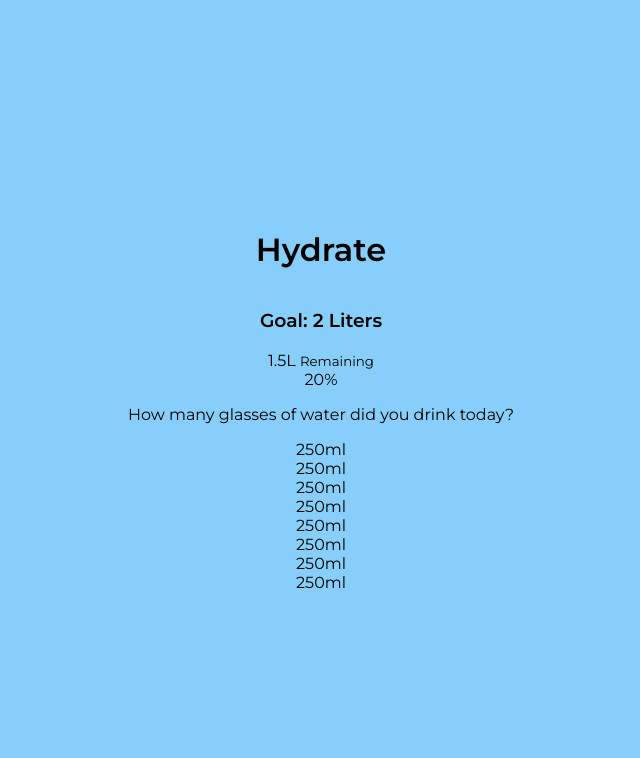
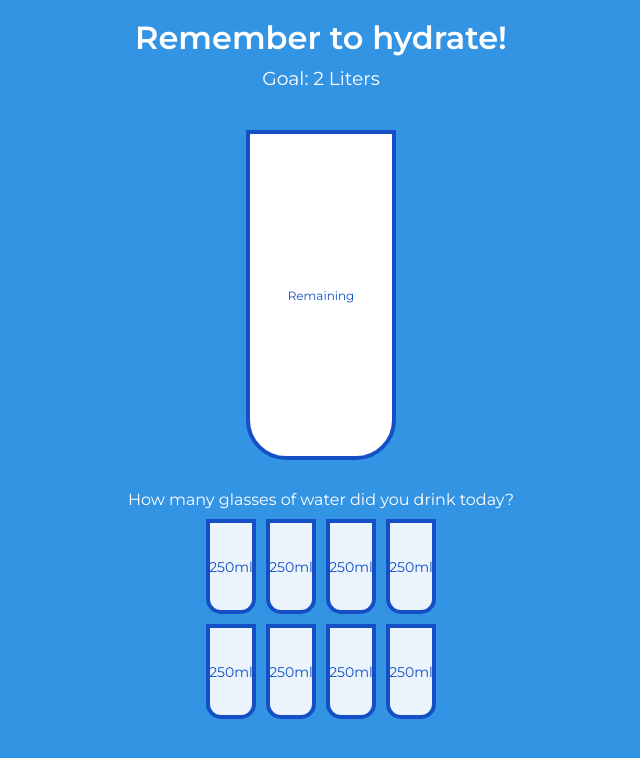
Before and after one commit to nikczemnydev/HydrationTracker, a plain HTML site: page index.html in a window 1280 px wide. Shown: the whole page, without its empty margins (319-959 px from the left). Drawn offline with Linux system fonts and the light colour scheme.

Commit message:
Fixed some bracketing mistakes in HTML file, finished the rest of the layout, removed hardcoded values that are going to be taken care of by javascript. Placed and resized some items correctly in the stylesheet.

```diff
--- a/index.html
+++ b/index.html
@@ -13,24 +13,23 @@
         <link rel="stylesheet" href="style.css">
     </head>
     <body>
-        <h1>Hydrate</h1>
+        <h1>Remember to hydrate!</h1>
         <h3>Goal: 2 Liters</h3>
 
         <div class="cup">
-            <div class="remaining" id="remaining"></div>
-            <span id="liters">1.5L</span>
-            <small>Remaining</small>
-        </div>
+            <div class="remaining" id="remaining">
+                <span id="liters"></span>
+                <small>Remaining</small>
+            </div>
 
-        <div class="percentage" id="percentage">
-            20%
+            <div class="percentage" id="percentage"></div>
         </div>
 
         <p class="text">How many glasses of water did you drink today?</p>
 
         <div class="cups">
-            <div class="cup cup-small full">250ml</div>
-            <div class="cup cup-small full">250ml</div>
+            <div class="cup cup-small">250ml</div>
+            <div class="cup cup-small">250ml</div>
             <div class="cup cup-small">250ml</div>
             <div class="cup cup-small">250ml</div>
             <div class="cup cup-small">250ml</div>
--- a/style.css
+++ b/style.css
@@ -1,17 +1,106 @@
 @import url('https://fonts.googleapis.com/css?family=Montserrat:400,600&display=swap');
+
+:root {
+    --border-color: #144fc6;
+    --fill-color: #6ab3f8;
+
+}
 
 * {
     box-sizing: border-box;
 }
 
 body {
-    background-color: lightskyblue;
+    background-color: #3494e4;
+    color: #fff;
     font-family: 'Montserrat', sans-serif;
     display: flex;
     flex-direction: column;
     align-items: center;
+    margin-bottom: 40px;
+}
+
+h1 {
+    margin: 10px 0 0;
+}
+
+h3 {
+    font-weight: 400;
+    margin: 10px 0;
+}
+
+.cup {
+    background-color: #fff;
+    border: 4px solid var(--border-color);
+    color: var(--border-color);
+    border-radius: 0 0 40px 40px;
+    height: 330px;
+    width: 150px;
+    margin: 30px 0;
+    display: flex;
+    flex-direction: column;
+    overflow: hidden;
+}
+
+.cup.cup-small {
+    height: 95px;
+    width: 50px;
+    border-radius: 0 0 15px 15px;
+    background-color: rgba(255, 255, 255, 0.9);
+    cursor: pointer;
+    font-size: 14px;
+    align-items: center;
     justify-content: center;
-    height: 100vh;
-    overflow: hidden;
-    margin: 0;
+    text-align: center;
+    margin: 5px;
+    transition: 0.3s ease;
 }
+
+.cup.cup-small.full {
+    background-color: var(--fill-color);
+    color: #fff;
+}
+
+.cups {
+    display: flex;
+    flex-wrap: wrap;
+    align-items: center;
+    justify-content: center;
+    width: 280px;
+
+}
+
+.remaining {
+    display: flex;
+    flex-direction: column;
+    align-items: center;
+    justify-content: center;
+    text-align: center;
+    flex: 1;
+    transition: 0.3 ease;
+}
+
+.remaining span {
+    font-size: 20px;
+    font-weight: bold;
+}
+
+.remaining small {
+    font-size: 12px;
+}
+
+.percentage {
+    background-color: var(--fill-color);
+    display: flex;
+    align-items: center;
+    justify-content: center;
+    font-weight: bold;
+    font-size: 30px;
+    height: 0;
+    transition: 0.3s ease;
+}
+
+.text {
+    text-align: center;
+    margin: 0 0 5px;
+}
```
